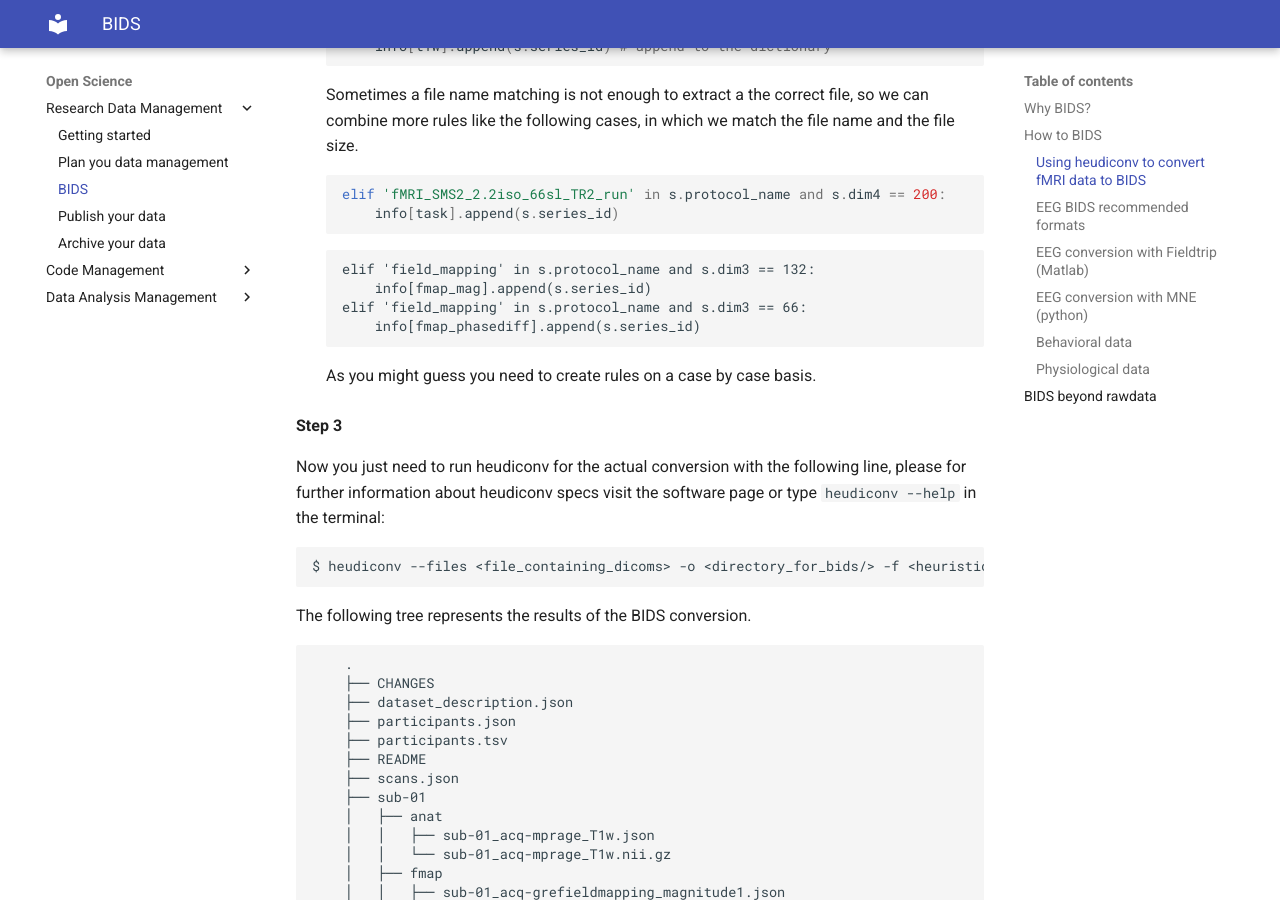
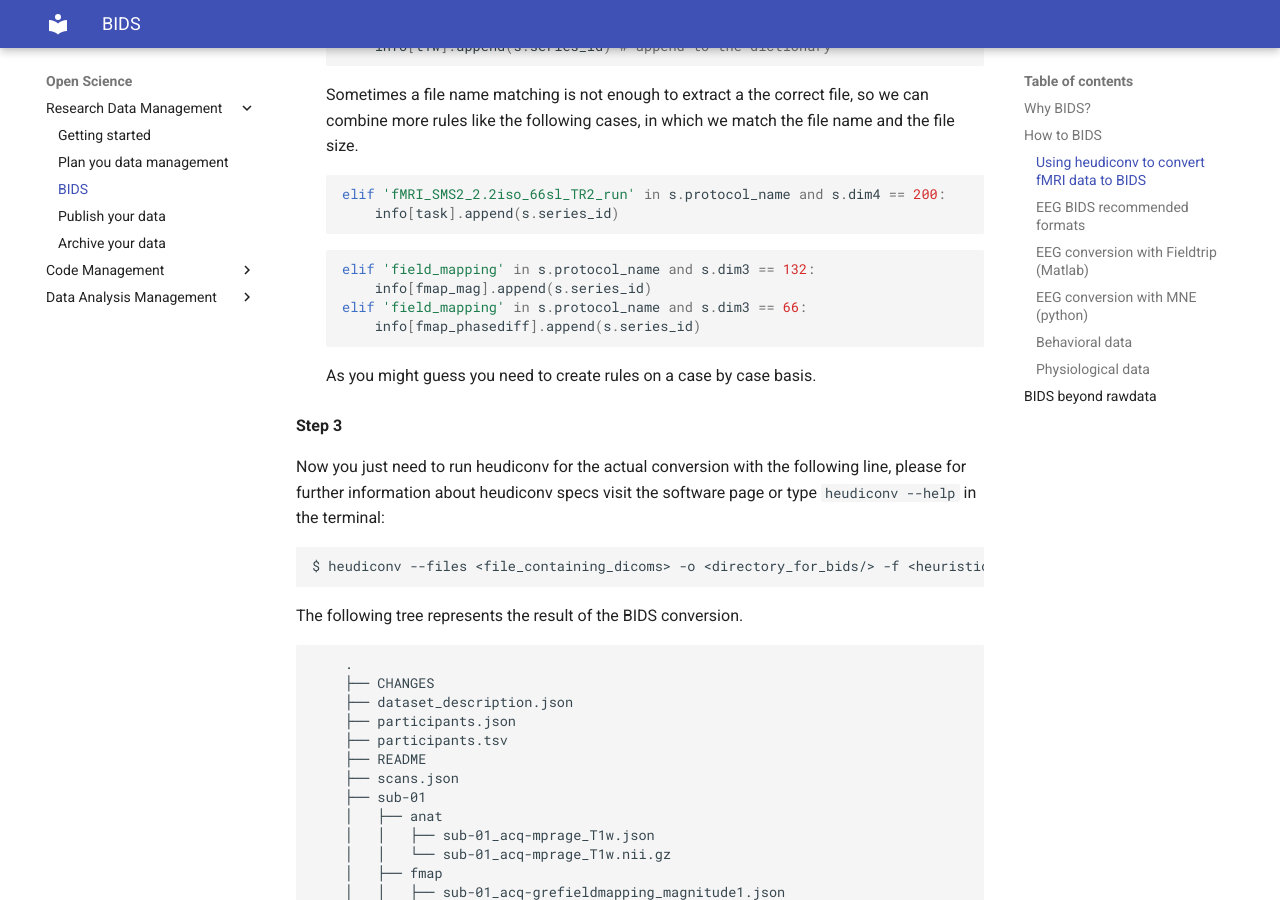
Before and after one commit to pvavra/temp-ipsy, an MkDocs documentation site: the page built from docs/open-science/research-data-management/bids.md, in a window 1280 px wide and 900 px high, scrolled down 5693 px. Built offline with MkDocs 1.6.1 and Material for MkDocs 9.7.7, drawn with Linux system fonts in a browser that asks for light colours.

Commit message:
Fix typos

````diff
--- a/docs/open-science/research-data-management/bids.md
+++ b/docs/open-science/research-data-management/bids.md
@@ -233,7 +233,7 @@ Before you start converting your data we strongly recommend to go through the [B
             info[task].append(s.series_id)
         ```
 
-        ```
+        ```python
         elif 'field_mapping' in s.protocol_name and s.dim3 == 132:
             info[fmap_mag].append(s.series_id)
         elif 'field_mapping' in s.protocol_name and s.dim3 == 66:
@@ -252,7 +252,7 @@ Before you start converting your data we strongly recommend to go through the [B
     $ heudiconv --files <file_containing_dicoms> -o <directory_for_bids/> -f <heuristic.py> -s <subject_number> -c dcm2niix -b --overwrite
     ```
 
-    The following tree represents the results of the BIDS conversion.
+    The following tree represents the result of the BIDS conversion.
 
     ```
         .
````
